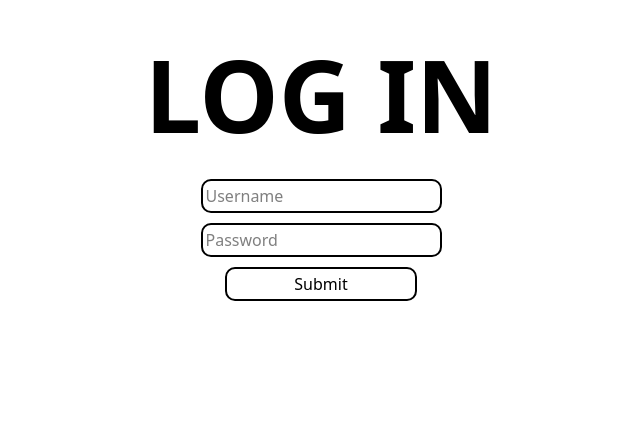
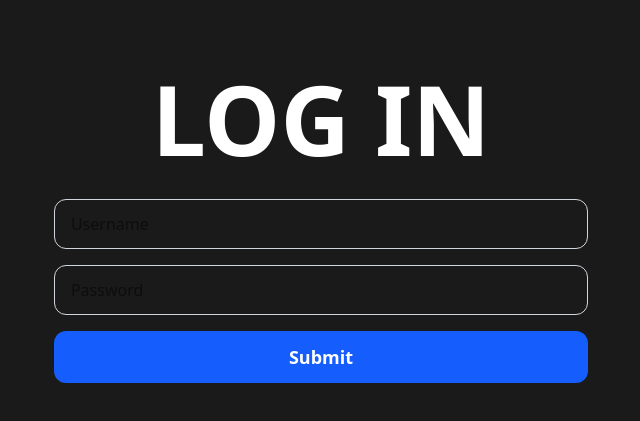
Before and after one commit to Potaluis/tap2_project, a SvelteKit app: page / in a window 1280 px wide. Shown: the part 173-594 px from the top of the page, without its empty margins (319-959 px from the left). Built offline with nearby package versions, Linux system fonts and the light colour scheme.

Commit message:
First Tailwind implementation

```diff
--- a/package.json
+++ b/package.json
@@ -15,10 +15,10 @@
 		"@sveltejs/adapter-node": "^5.2.11",
 		"@sveltejs/kit": "^2.16.0",
 		"@sveltejs/vite-plugin-svelte": "^5.0.0",
-		"@tailwindcss/vite": "^4.0.6",
+		"@tailwindcss/vite": "^4.0.7",
 		"svelte": "^5.0.0",
 		"svelte-check": "^4.0.0",
-		"tailwindcss": "^4.0.6",
+		"tailwindcss": "^4.0.7",
 		"typescript": "^5.0.0",
 		"vite": "^6.0.0"
 	}
--- a/src/app.html
+++ b/src/app.html
@@ -2,6 +2,10 @@
 <html lang="en">
 	<head>
 		<meta charset="utf-8" />
+		<link rel="stylesheet" href="https://cdnjs.cloudflare.com/ajax/libs/font-awesome/4.0.3/css/font-awesome.css" integrity="sha512-xnwMSDv7Nv5JmXb48gKD5ExVOnXAbNpBWVAXTo9BJWRJRygG8nwQI81o5bYe8myc9kiEF/qhMGPjkSsF06hyHA==" crossorigin="anonymous" referrerpolicy="no-referrer" />
+		<link rel="preconnect" href="https://fonts.googleapis.com">
+		<link rel="preconnect" href="https://fonts.gstatic.com" crossorigin>
+		<link href="https://fonts.googleapis.com/css2?family=Bowlby+One&display=swap" rel="stylesheet">
 		<link rel="icon" href="%sveltekit.assets%/favicon.png" />
 		<meta name="viewport" content="width=device-width, initial-scale=1" />
 		%sveltekit.head%
--- a/src/routes/+page.svelte
+++ b/src/routes/+page.svelte
@@ -8,51 +8,36 @@
     }
 </script>
 
-<div class="container">
-<h1>LOG IN</h1>
-<form on:submit={handleSubmit}>
-<input type="text" id="username" name="username" placeholder="Username"><br>
-<input type="password" id="pswd" name="pswd" placeholder="Password"><br>
-<input type="submit" value="Submit">
-</form>
+<div class="min-h-screen flex items-center justify-center bg-[#1a1a1a]">
+    <div>
+        <h1 class="text-8xl font-bold text-center text-white mb-8">
+            LOG IN
+        </h1>
+
+        <form on:submit={handleSubmit} class="space-y-4">
+            <div class="space-y-4">
+                <input
+                    type="text"
+                    id="username"
+                    name="username"
+                    placeholder="Username"
+                    class="w-full px-4 py-3 border border-gray-300 rounded-xl focus:ring-2 focus:ring-blue-500 focus:border-blue-500 outline-none transition-all"
+                >
+
+                <input
+                    type="password"
+                    id="pswd"
+                    name="pswd"
+                    placeholder="Password"
+                    class="w-full px-4 py-3 border border-gray-300 rounded-xl focus:ring-2 focus:ring-blue-500 focus:border-blue-500 outline-none transition-all"
+                >
+            </div>
+
+            <button
+                type="submit"
+                class="w-full px-8 py-3 text-lg font-bold text-white bg-blue-600 rounded-xl hover:bg-blue-700 focus:outline-none focus:ring-2 focus:ring-blue-500 focus:ring-offset-2 transition-all duration-200">
+                Submit
+            </button>
+        </form>
+    </div>
 </div>
-
-
-<!--Tailwindcss will be done after, normal css for placeholder-->
-<!---<style>
-    @reference "tailwindcss/theme";
-    :global(html) {
-      background-color: theme(--color-gray-100);
-    }
-</style>
--->
-
-<style>
-    .container{
-        text-align: center;
-        max-width: 100%;
-        margin-top: 15%;
-    }
-    h1{
-        font-size: 100px;
-        font-weight: bold;
-    }
-    input{
-        border-color: black;
-        border-width: 2px;
-        margin-top: 10px;
-        border-radius: 10px;
-        padding: 3px;
-    }
-    input[type="submit"]{
-        padding-left: 67.5px;
-        padding-right: 67.5px;
-
-    }
-    input[type="submit"]:hover{
-        background-color: lightblue;
-        color: black;
-        cursor: pointer;
-    }
-
-    </style>
--- a/vite.config.ts
+++ b/vite.config.ts
@@ -1,7 +1,9 @@
-import tailwindcss from "@tailwindcss/vite";
 import { sveltekit } from '@sveltejs/kit/vite';
 import { defineConfig } from 'vite';
-
+import tailwindcss from '@tailwindcss/vite';
 export default defineConfig({
-	plugins: [sveltekit(), tailwindcss()]
+  plugins: [
+    tailwindcss(),
+    sveltekit(),
+  ],
 });
```
Also changed, not shown: 1 other file (tests, documents, lock files or other folders).
